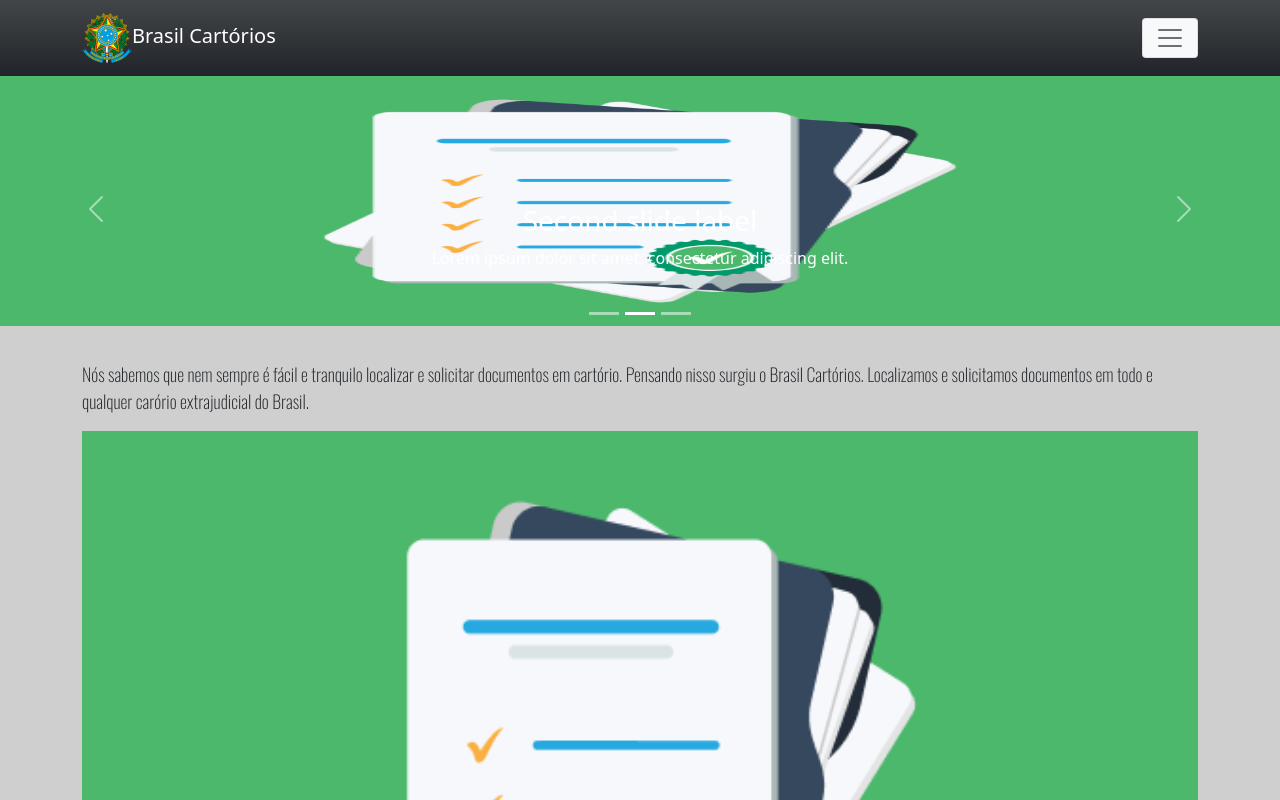
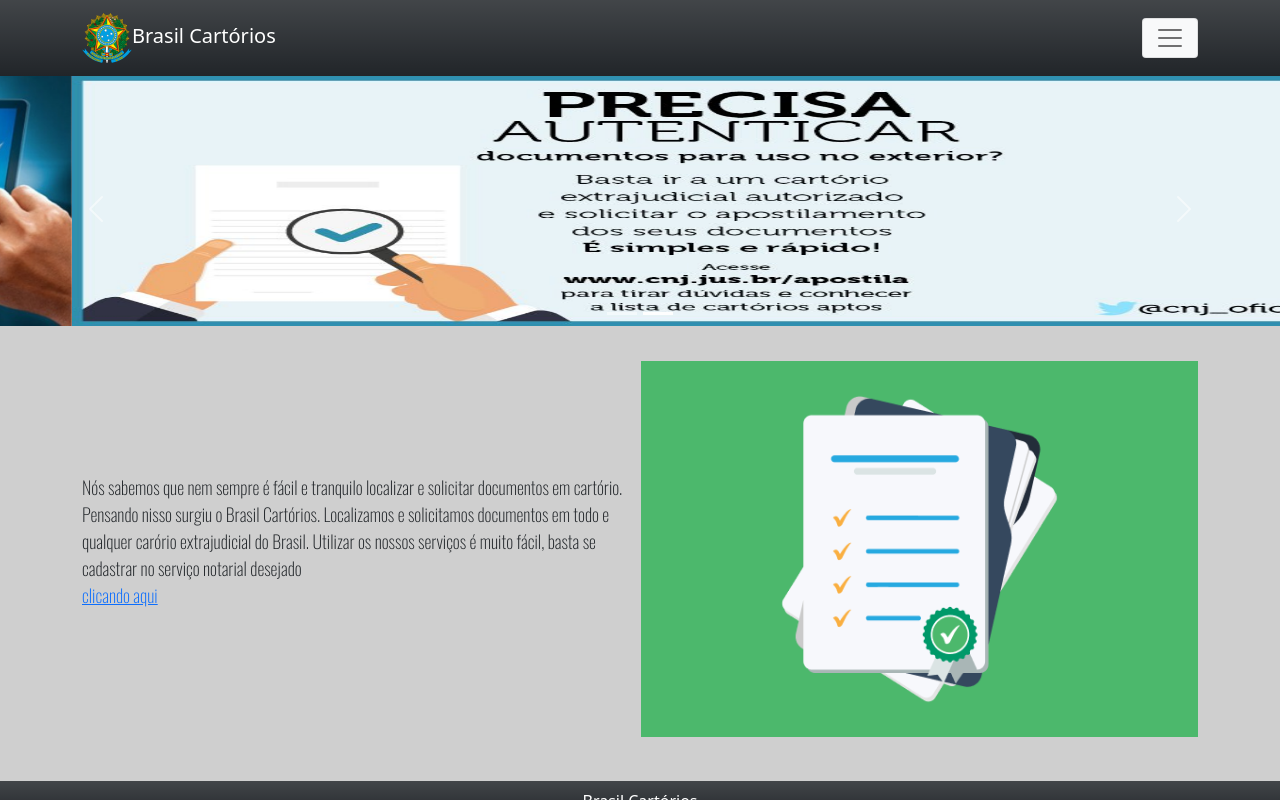
Before and after one commit to XandaoTP/pj2-brasilcartorios, a React (Create React App) app in the folder front-end/: page / in a window 1280 px wide. Shown: the top 800 px of the page. Built offline with nearby package versions, Linux system fonts and the light colour scheme.

Commit message:
finaliza home

```diff
--- a/front-end/src/App.js
+++ b/front-end/src/App.js
@@ -3,6 +3,7 @@
 import { Services } from "./views/Cardsservices";
 import { Webview } from "./views/Home";
 import { NotFoundView } from "./views/Notfound";
+
 
 
 
--- a/front-end/src/assets/css/styles.css
+++ b/front-end/src/assets/css/styles.css
@@ -1,10 +1,12 @@
 @import url('https://fonts.googleapis.com/css2?family=Oswald:wght@200&display=swap');
 .home-grid {
-    display: flex ;
-    flex-direction: column;
+    display: grid ;
+    grid-template-columns: 1fr 1fr;
     padding: 20px 0px;
     font-family: 'Oswald', sans-serif;
     font-size: 18px;
+    align-items: center ;
+    gap: 2px;
 }
 .carrousel {
     padding-bottom: 15px;
@@ -25,3 +27,10 @@
 body {
     background-color: rgb(207, 207, 207);
 }
+.carrousel-img1 {
+    object-fit: fill;
+}
+.cardservices {
+    margin-left: auto;
+    margin-right: auto;
+}
--- a/front-end/src/components/Cards/index.js
+++ b/front-end/src/components/Cards/index.js
@@ -1,9 +1,10 @@
-import { Card } from "react-bootstrap";
+import { Card, Container } from "react-bootstrap";
 import 'bootstrap/dist/css/bootstrap.min.css';
 
 export function Cards() {
     return (
-        <Card style={{ width: '18rem' }} className='ml mr mt-2' >
+    <Container>
+        <Card style={{ width: '18rem' }} className='mt-2 cardservices' >
             <Card.Body>
                 <Card.Title>Card Title</Card.Title>
                 <Card.Subtitle className="mb-2 text-muted">Card Subtitle</Card.Subtitle>
@@ -15,5 +16,6 @@
                 <Card.Link href="#">Another Link</Card.Link>
             </Card.Body>
         </Card>
+    </Container>
     )
 }
--- a/front-end/src/components/Layout/Header.js
+++ b/front-end/src/components/Layout/Header.js
@@ -19,8 +19,8 @@
                 </Offcanvas.Header>
                 <Offcanvas.Body>
                 <Nav className="justify-content-end flex-grow-1 pe-3">
-                    <Nav.Link as={Link} to="#action1">Home</Nav.Link>
-                    <Nav.Link as={Link} to="/documentos">Link</Nav.Link>
+                    <Nav.Link as={Link} to="/">Home</Nav.Link>
+                    <Nav.Link as={Link} to="/servicosnotariais">Serviços</Nav.Link>
                     <NavDropdown title="Dropdown" id="offcanvasNavbarDropdown">
                     <NavDropdown.Item href="#action3">Action</NavDropdown.Item>
                     <NavDropdown.Item href="#action4">Another action</NavDropdown.Item>
--- a/front-end/src/views/Home/index.js
+++ b/front-end/src/views/Home/index.js
@@ -1,8 +1,9 @@
-import { Carousel, Container } from "react-bootstrap";
+import { Carousel, Container, Nav } from "react-bootstrap";
 import { Layout } from "../../components/Layout";
 import imgcar from '../../assets/img/documentos1.png'
 import firsts from '../../assets/img/banner-certidao.jpg'
-
+import secondimg from '../../assets/img/documentos-autenticar.jpg'
+import { Link } from "react-router-dom";
 
 
 export function Webview() {
@@ -19,33 +20,20 @@
         </Carousel.Item>
         <Carousel.Item>
           <img
-            className="d-block w-100"
-            src={imgcar} height="250px"
+            className="d-block w-100 carrousel-img1"
+            src={secondimg} height="250px"
             alt="Second slide"
           />
-
-          <Carousel.Caption>
-            <h3>Second slide label</h3>
-            <p>Lorem ipsum dolor sit amet, consectetur adipiscing elit.</p>
-          </Carousel.Caption>
-        </Carousel.Item>
-        <Carousel.Item>
-          <img
-            className="d-block w-100"
-            src={imgcar} height="250px"
-            alt="Third slide"
-          />
-
-          <Carousel.Caption>
-            <h3>Third slide label</h3>
-            <p>Praesent commodo cursus magna, vel scelerisque nisl consectetur.</p>
-          </Carousel.Caption>
         </Carousel.Item>
       </Carousel>
       <Container>
         <div className="home-grid">
-          <p>Nós sabemos que nem sempre é fácil e tranquilo localizar e solicitar documentos em cartório. Pensando nisso surgiu o Brasil Cartórios. Localizamos e solicitamos documentos em todo e qualquer carório extrajudicial do Brasil.</p>
-          <img src={imgcar} width="100%" alt="documento"></img>
+          <div>
+            <p>Nós sabemos que nem sempre é fácil e tranquilo localizar e solicitar documentos em cartório. Pensando nisso surgiu o Brasil Cartórios. Localizamos e solicitamos documentos em todo e qualquer carório extrajudicial do Brasil. Utilizar os nossos serviços é muito fácil, basta se cadastrar no serviço notarial desejado<span ><Nav as={Link} to="/servicosnotariais">clicando aqui</Nav> </span></p>
+          </div>
+          <div>
+            <img src={imgcar} width='100%' alt="documento"></img>
+          </div>
         </div>
       </Container>
       </Layout>
```
Also changed, not shown: front-end/src/assets/img/documentos-autenticar.jpg (added). Lines whose indentation alone changed are shown as unchanged.
